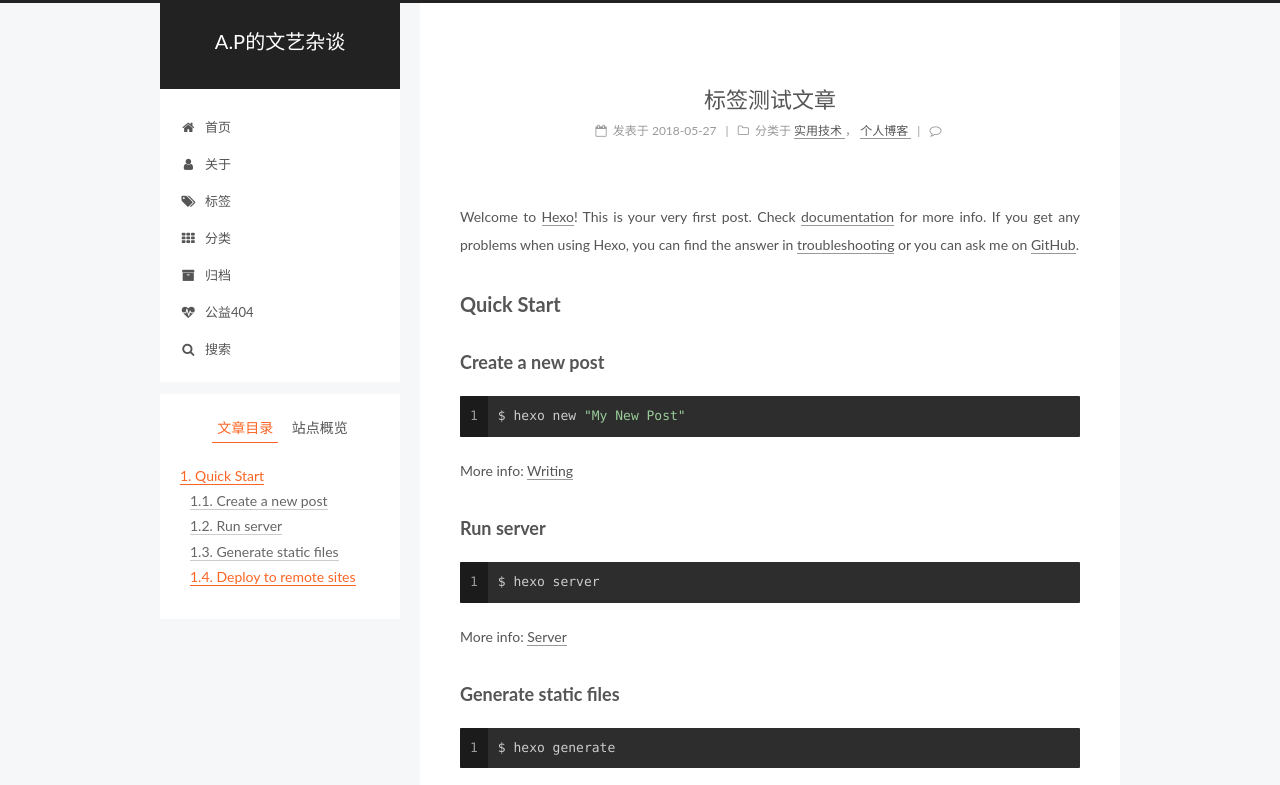
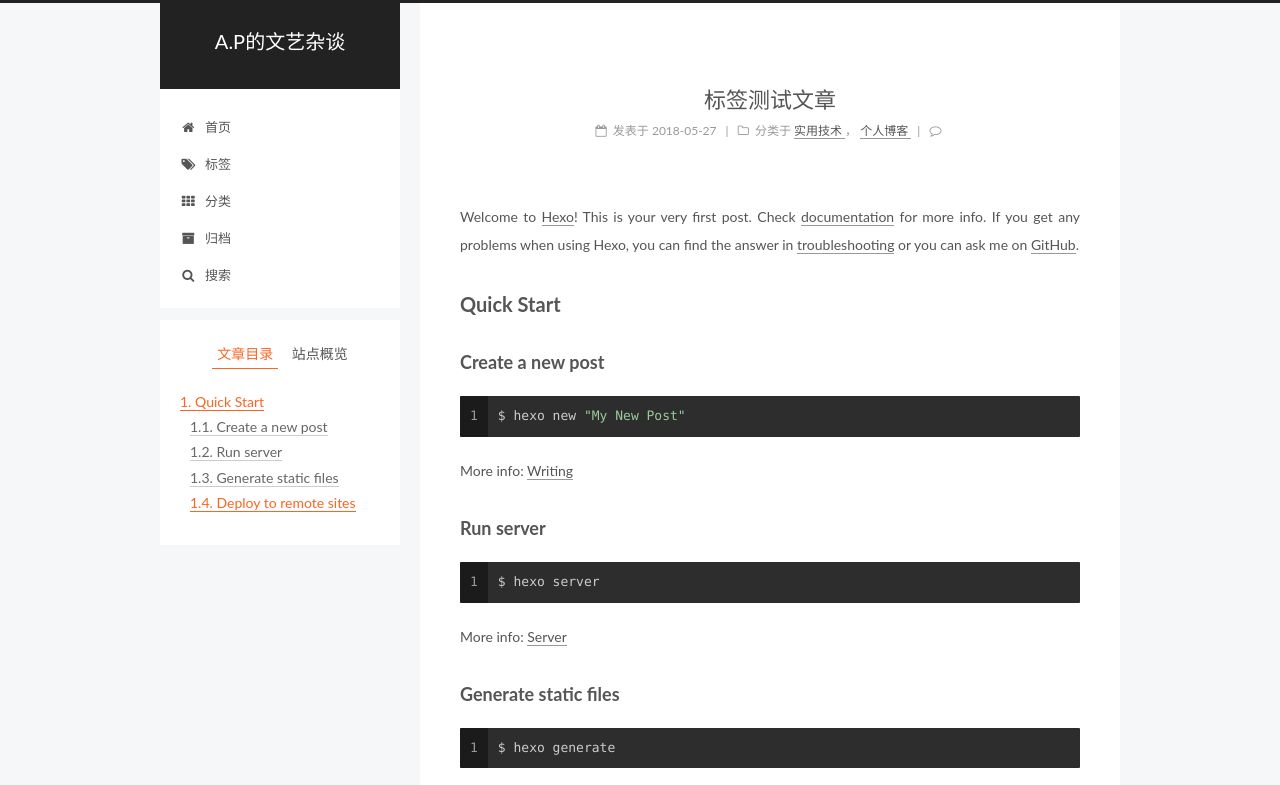
Before and after one commit to airpoet/airpoet.github.io, a plain HTML site: page 2018/05/27/hello-world/index.html in a window 1280 px wide. Shown: the top 785 px of the page. Drawn offline with Linux system fonts and the light colour scheme; a script that the page names is missing.

Commit message:
Site updated: 2018-05-27 15:05:11

```diff
--- a/2018/05/27/hello-world/index.html
+++ b/2018/05/27/hello-world/index.html
@@ -195,16 +195,6 @@
         </li>
 
 
-        <li class="menu-item menu-item-about">
-          <a href="/about/" rel="section">
-
-              <i class="menu-item-icon fa fa-fw fa-user"></i> <br />
-
-            关于
-          </a>
-        </li>
-
-
         <li class="menu-item menu-item-tags">
           <a href="/tags/" rel="section">
 
@@ -231,16 +221,6 @@
               <i class="menu-item-icon fa fa-fw fa-archive"></i> <br />
 
             归档
-          </a>
-        </li>
-
-
-        <li class="menu-item menu-item-commonweal">
-          <a href="/404.html" rel="section">
-
-              <i class="menu-item-icon fa fa-fw fa-heartbeat"></i> <br />
-
-            公益404
           </a>
         </li>
 
--- a/css/main.css
+++ b/css/main.css
@@ -1977,7 +1977,7 @@ pre .javascript .function {
   width: 4px;
   height: 4px;
   border-radius: 50%;
-  background: #bfffb0;
+  background: #261fff;
 }
 .links-of-blogroll {
   font-size: 13px;
```
Also changed, not shown: archives/2018/05/index.html (+0 -20 lines), archives/2018/index.html (+0 -20 lines), archives/index.html (+0 -20 lines), categories/index.html (+0 -20 lines), categories/实用技术/index.html (+0 -20 lines), categories/实用技术/个人博客/index.html (+0 -20 lines), index.html (+0 -20 lines), tags/index.html (+0 -20 lines), tags/个人博客/index.html (+0 -20 lines), tags/实用/index.html (+0 -20 lines).
